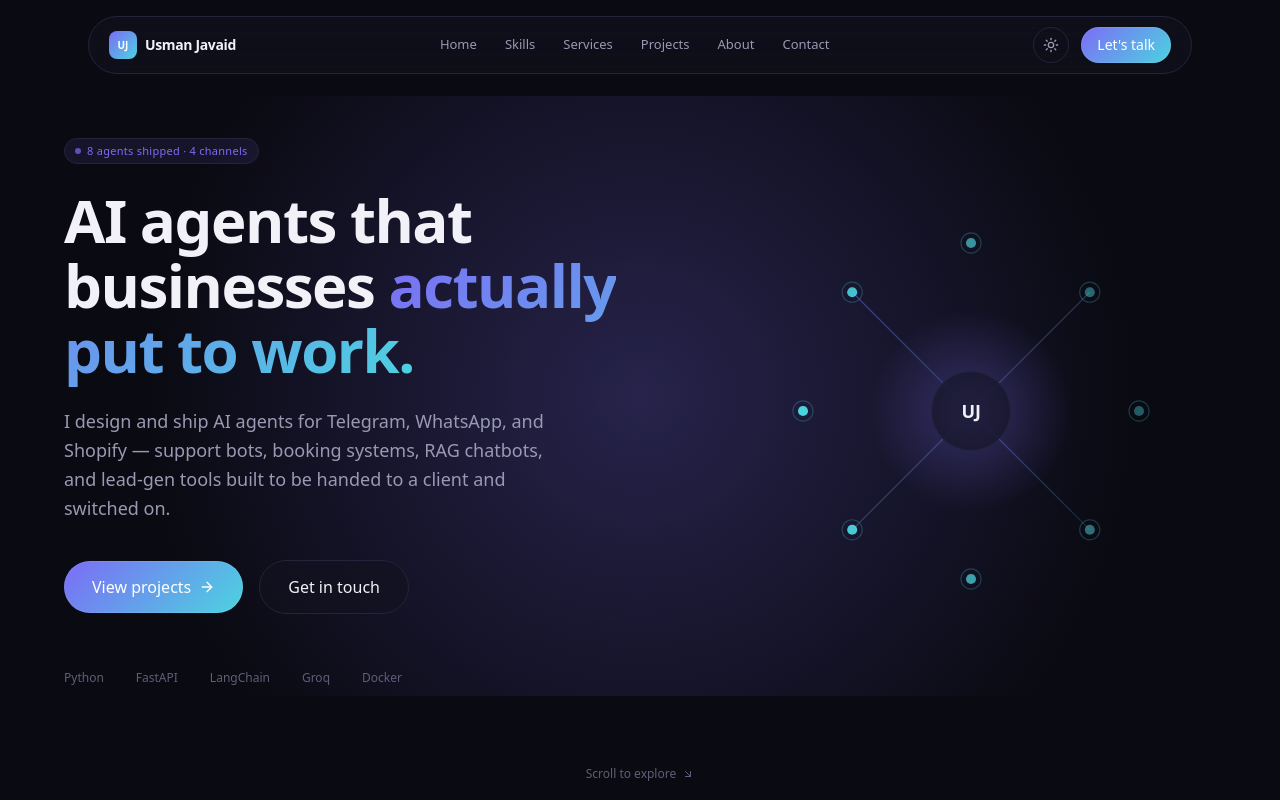
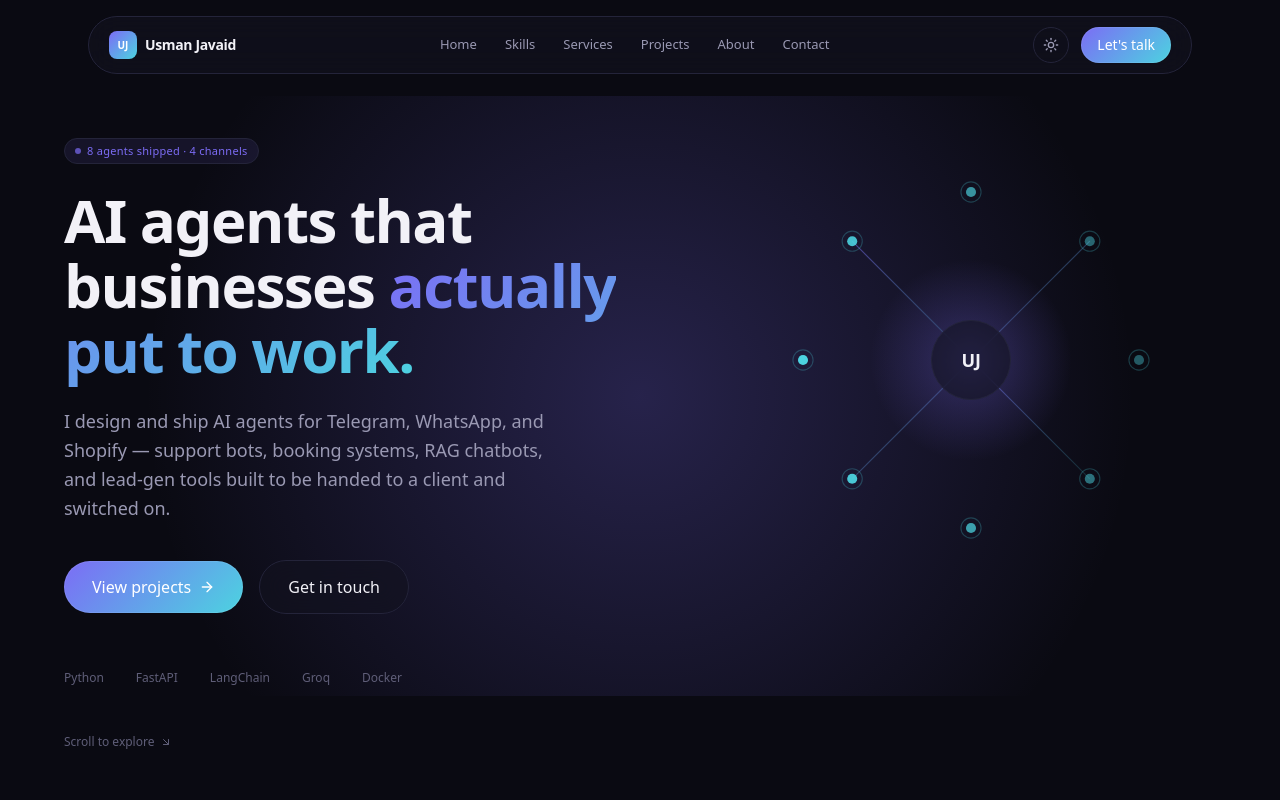
Before and after one commit to usmanxjavaid/usmanxjavaid.github.io, a Next.js app: page / in a window 1280 px wide. Shown: the top 800 px of the page. Built offline with nearby package versions, Linux system fonts and the light colour scheme.

Commit message:
Refactor hero section layout and add scroll link
Updated layout and added a scroll link to explore skills.

```diff
--- a/components/sections/hero.tsx
+++ b/components/sections/hero.tsx
@@ -23,7 +23,7 @@ export function Hero() {
         style={{ background: "var(--gradient-radial)" }}
       />
 
-      <div className="mx-auto grid max-w-6xl items-center gap-16 lg:grid-cols-[1.1fr_0.9fr]">
+      <div className="mx-auto grid max-w-6xl items-start gap-16 lg:grid-cols-[1.1fr_0.9fr]">
         <motion.div initial="hidden" animate="show" variants={{ show: { transition: { staggerChildren: 0.09 } } }}>
           <motion.div variants={fadeUp}>
             <Badge tone="violet" className="mb-6">
@@ -62,6 +62,13 @@ export function Hero() {
               </span>
             ))}
           </motion.div>
+
+          <motion.a href="#skills"
+            variants={fadeUp}
+            className="mt-12 flex w-fit items-center gap-1.5 font-mono text-xs text-text-faint transition-colors hover:text-text-dim"
+          >
+            Scroll to explore <ArrowUpRight size={12} className="rotate-90" />
+          </motion.a>
         </motion.div>
 
         <motion.div
@@ -83,12 +90,6 @@ export function Hero() {
           </div>
         </motion.div>
       </div>
-
-      <a href="#skills"
-        className="mx-auto mt-20 flex w-fit items-center gap-1.5 font-mono text-xs text-text-faint transition-colors hover:text-text-dim"
-      >
-        Scroll to explore <ArrowUpRight size={12} className="rotate-90" />
-      </a>
     </section>
   );
 }
```
